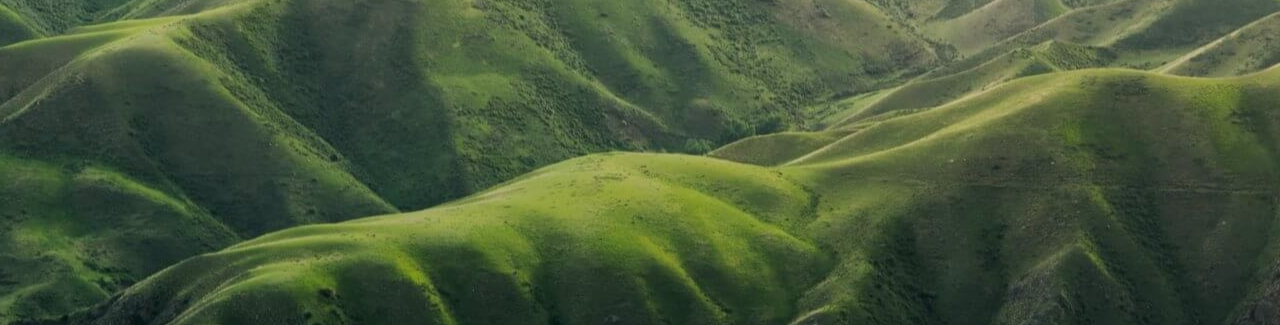
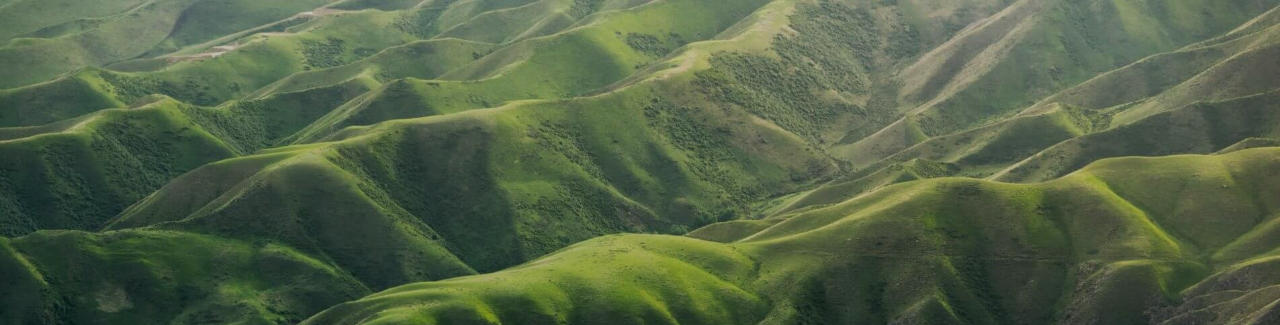
Before and after one commit to lsburtonBYU/backgrounds, a plain HTML site: page index.html in a window 1280 px wide. Shown: the top 325 px of the page. Drawn offline with nearby package versions, Linux system fonts and the light colour scheme.

Commit message:
add background-size and -repeat

```diff
--- a/styles/main.css
+++ b/styles/main.css
@@ -47,6 +47,13 @@ h2 {
     var(--image-url);
   background-attachment: fixed;
   background-position: center;
+
+  /* in case your image doesn't fit the screen well, this is helpful.
+    The background-size: cover will scale down and/or crop images so they
+    fit in the viewport better */
+  background-repeat: no-repeat;
+  background-size: cover;
+
   color: #fff;
   padding-bottom: 3rem;
 }
```
